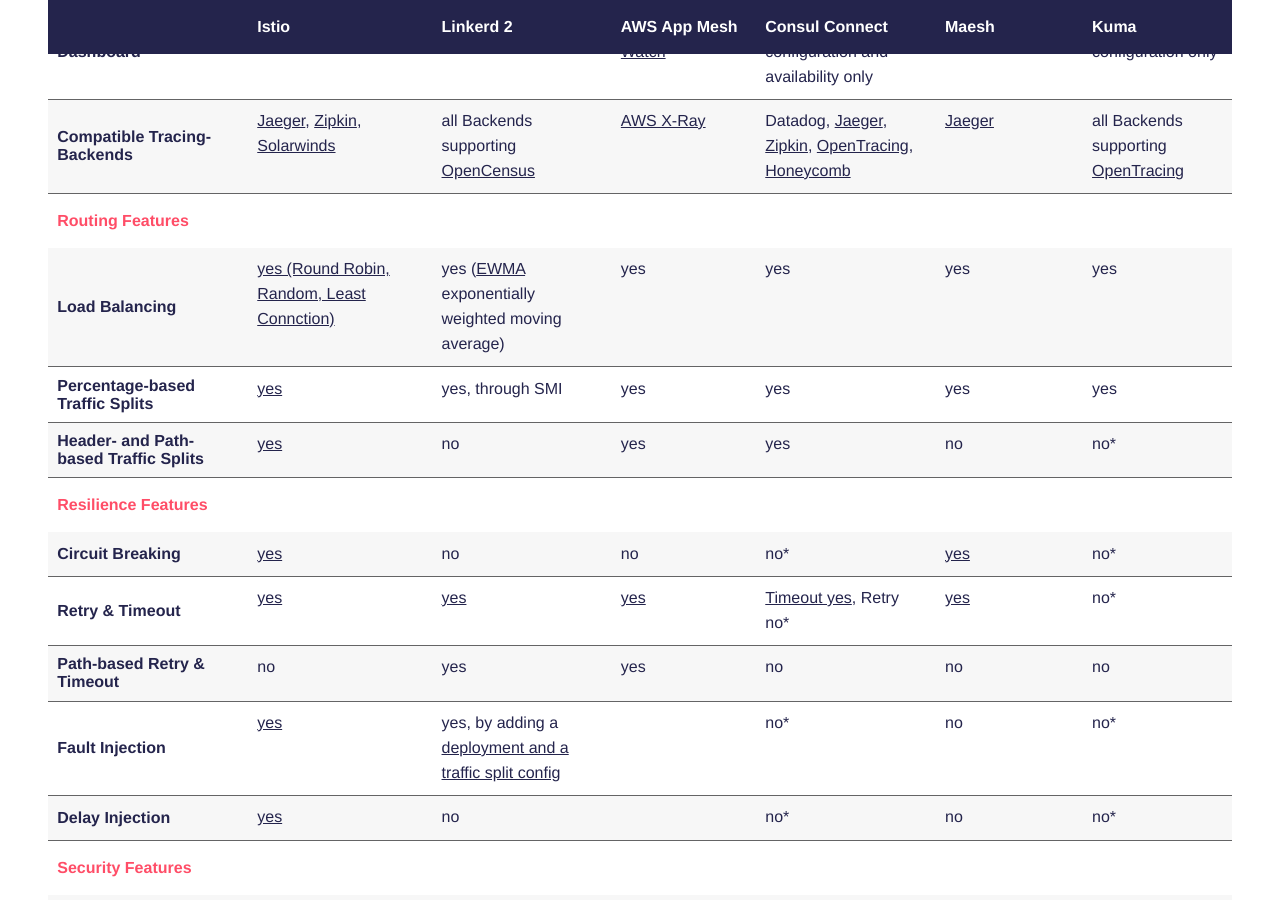
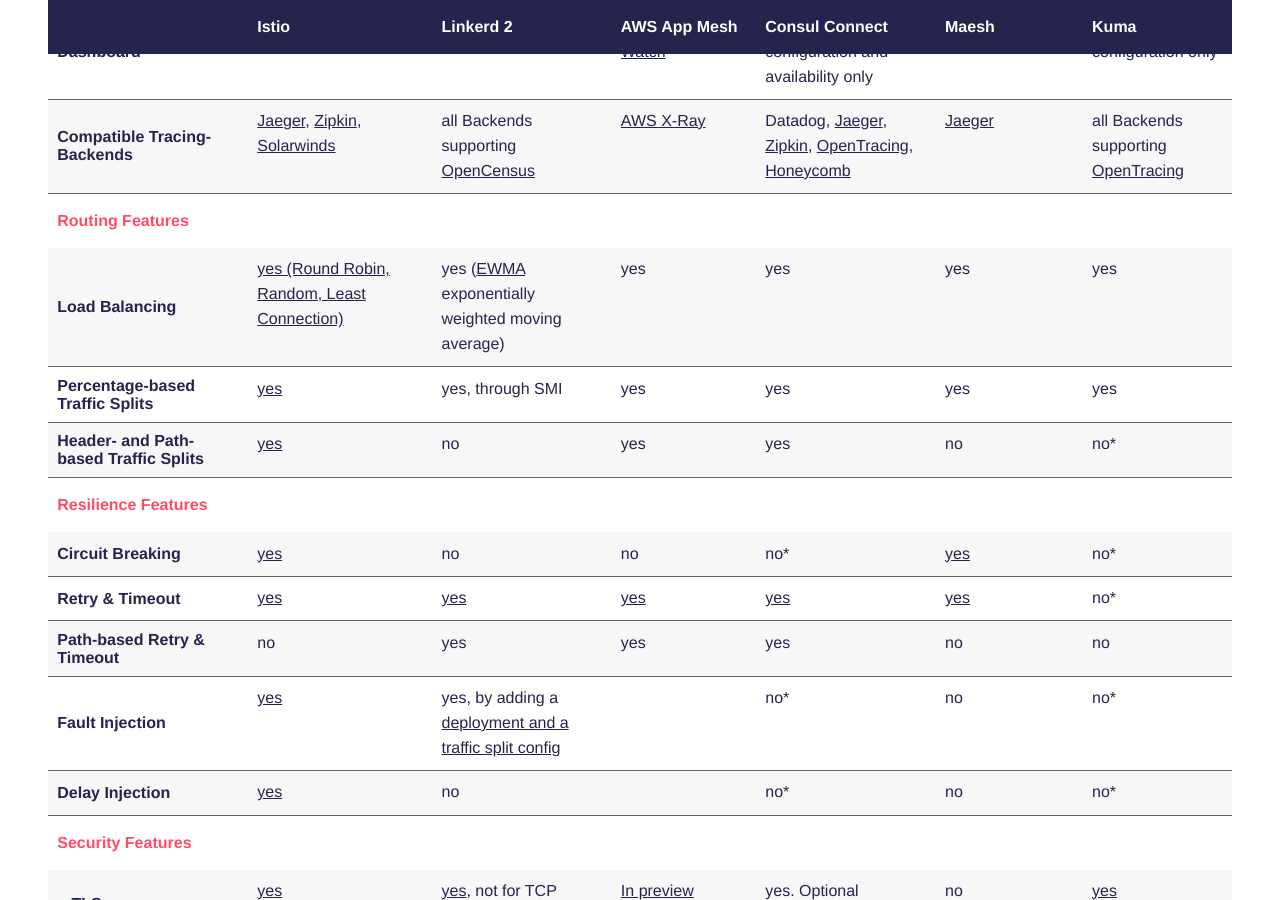
Before and after one commit to servicemesh-es/servicemesh.es, a Jekyll site: the page built from index.md, in a window 1280 px wide and 900 px high, scrolled down 5923 px. Built offline with Jekyll 4.4.1, drawn with Linux system fonts in a browser that asks for light colours; some web fonts are replaced.

Commit message:
Update Consul retry/timeout support

```diff
--- a/_includes/comparison.html
+++ b/_includes/comparison.html
@@ -286,7 +286,7 @@
     <tbody>
       <tr>
         <th scope="row">Load Balancing</th>
-        <td><a href="https://istio.io/docs/concepts/traffic-management/#load-balancing-options" target="_blank">yes (Round Robin, Random, Least Connction)</a></td>
+        <td><a href="https://istio.io/docs/concepts/traffic-management/#load-balancing-options" target="_blank">yes (Round Robin, Random, Least Connection)</a></td>
         <td>yes (<a href="https://linkerd.io/2/features/load-balancing/" target="_blank">EWMA</a> exponentially weighted moving average)</td>
         <td>yes</td>
         <td>yes</td>
@@ -332,7 +332,7 @@
         <td><a href="https://istio.io/docs/concepts/traffic-management/#timeouts" target="_blank">yes</a></td>
         <td><a href="https://linkerd.io/2/features/retries-and-timeouts/" target="_blank">yes</a></td>
         <td><a href="https://docs.aws.amazon.com/app-mesh/latest/userguide/routes.html"target="_blank">yes</a></td>
-        <td><a href="https://www.consul.io/docs/connect/proxies/built-in.html" target="_blank">Timeout yes</a>, Retry no*</td>
+        <td><a href="https://www.consul.io/docs/agent/config-entries/service-router.html" target="_blank">yes</td>
         <td><a href="https://docs.mae.sh/configuration/" target="_blank">yes</a></td>
         <td>no*</td>
       </tr>
@@ -341,7 +341,7 @@
         <td>no</td>
         <td>yes</td>
         <td>yes</td>
-        <td>no</td>
+        <td>yes</td>
         <td>no</td>
         <td>no</td>
       </tr>
```
